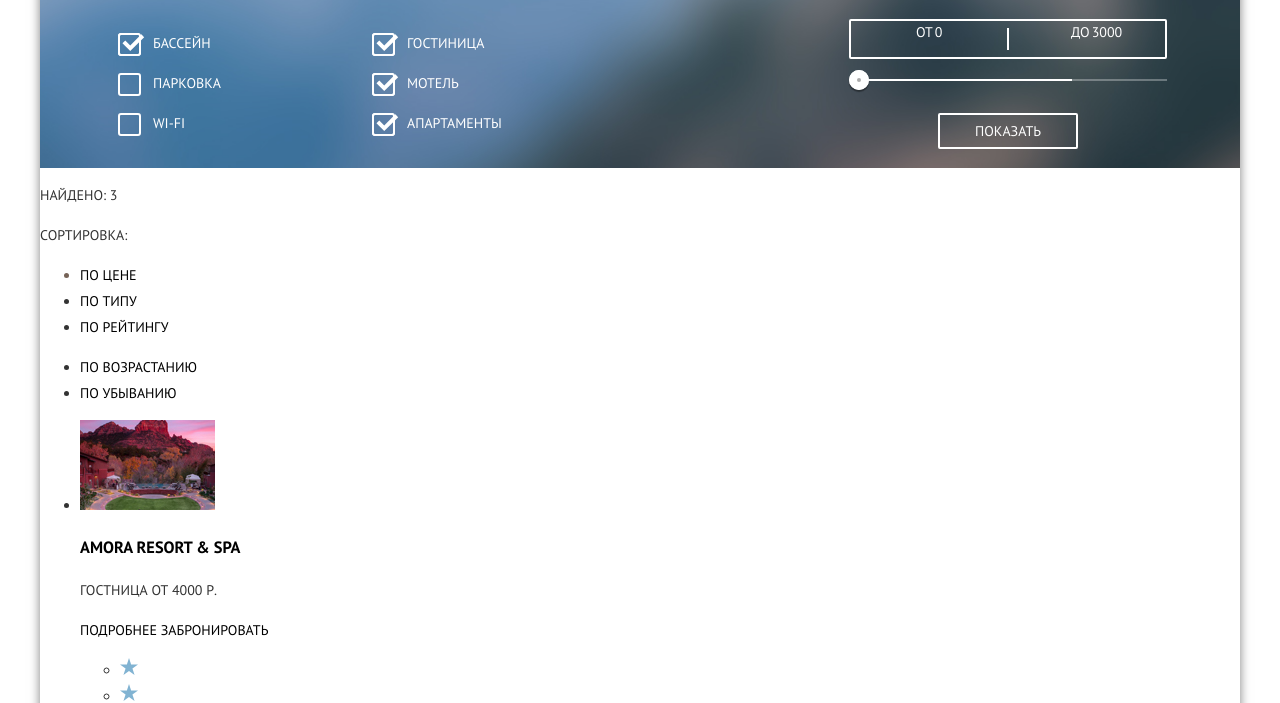
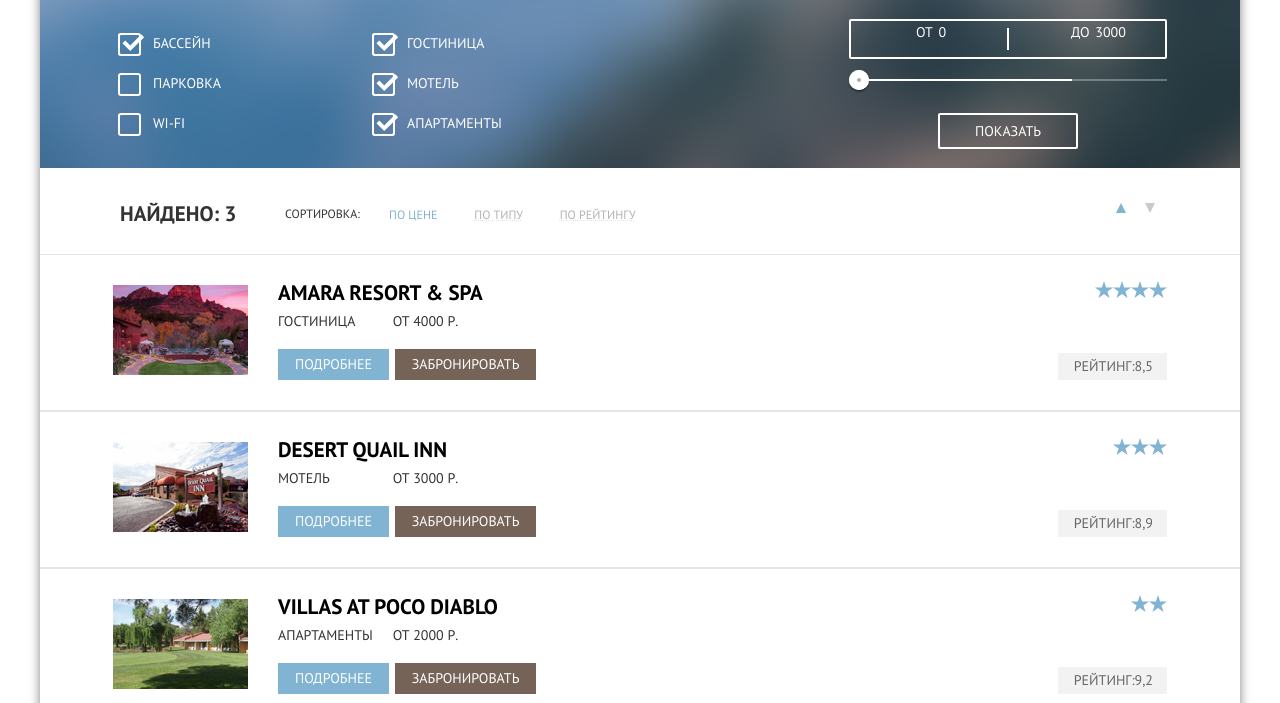
Before and after one commit to andreyMarshin/sedona, a plain HTML site: page hotels.html in a window 1280 px wide. Shown: the part 107-810 px from the top of the page. Drawn offline with Linux system fonts and the light colour scheme.

Commit message:
ending styling, add js/animation

```diff
--- a/css/style.css
+++ b/css/style.css
@@ -12,7 +12,7 @@ body {
   background-color: #ffffff;
 }
 
-.container {
+.wrapper {
   position: relative;
   width: 1200px;
   margin: 0 auto;
@@ -229,6 +229,7 @@ input[type="radio"].visually-hidden {
 
 
 .hotel-search-modal-block {
+  display: none;
   position: absolute;
   z-index: 2;
   width: 458px;
@@ -238,7 +239,30 @@ input[type="radio"].visually-hidden {
   padding-top: 45px;
 }
 
+.modal-show {
+  display: block;
+  animation: bounce;
+  animation-duration: 0.5s;
+}
 
+@keyframes bounce {
+  0% {
+    opacity: 0;
+    transform: translateX(-600px);
+  }
+  40% {
+    opacity: 0.3;
+    transform: translateX(30px);
+  }
+  70% {
+    opacity: 0.7;
+    transform: translateX(-10px);
+  }
+  100% {
+    opacity: 1;
+    transform: translateX(0px);
+  }
+}
 
 .hotel-search-form {
   display: flex;
@@ -265,8 +289,6 @@ input[type="radio"].visually-hidden {
   background-color: #f2f2f2;
   border: none;
 }
-
-
 
 .hotel-search-btn:hover {
   background-color: #604e43;
@@ -399,11 +421,6 @@ input[type="radio"].visually-hidden {
 }
 /* Inner-Page */
 
-
-.inner-page a {
-  text-decoration: none;
-  color: #000000;
-}
 
 .hotels-filters {
   display: block;
@@ -634,46 +651,226 @@ input[type="radio"].visually-hidden {
   border-radius: 2px;
   cursor: pointer;
 }
-/*
 
-.hotels-filters li {
+.sort {
+  display: flex;
+  margin-top: 30px;
+  margin-bottom: 25px;
+  align-items: center;
+}
+
+.result-bold, .result-sort {
+  display: inline-block;
+  width: 165px;
+  margin: 0;
+}
+
+
+.result-bold {
+  font-size: 21px;
+  line-height: 26px;
+  font-weight: 700;
+  margin-left: 80px
+}
+
+.result-sort,
+.sort-param {
+  font-size: 12px;
+  line-height: 18px;
+}
+
+.result-sort {
+  margin-right: -100px;
+}
+
+.sort-list {
+  margin: 0;
+  padding: 0;
+  list-style: none;
+}
+
+.sort-list-item {
+  display: inline-block;
+  margin-right: 33px;
+}
+
+.sort-list-item:first-child {
+  margin-left: 39px;
+}
+
+.sort-param {
+  color: #000000;
+  opacity: 0.3;
+  text-decoration-line: underline;
+  text-decoration-style: dotted;
+  text-decoration-color: #81b3d2;
+}
+
+.sort-param:hover {
+  color: #81b3d2;
+  opacity: 1;
+  text-decoration-line: underline;
+  text-decoration-style: dotted;
+}
+
+.sort-param:active,
+.sort-param-current {
+  color: #81b3d2;
+  opacity: 2;
+  text-decoration: none;
+}
+
+
+.sort-arrows {
+  margin: 0;
+  margin-top: 5px;
+  margin-left: auto;
+  margin-right: 85px;
+  padding: 0;
+  list-style: none;
+  vertical-align: top;
+}
+
+.arrow {
+  display: inline-block;
+}
+
+.arrow-link {
+  display: inline-block;
+  vertical-align: top;
+  margin-left: 15px;
+  font-size: 0;
+  width: 0;
+  height: 0;
+  border-left: 5px solid transparent;
+  border-right: 5px solid transparent;
+}
+
+.arrow-link-down {
+  border-top: 10px solid #cacaca;
+}
+
+.arrow-link-up {
+  border-bottom: 10px solid #cacaca;
+}
+
+.arrow-link:hover {
+  border-bottom-color: #231f20;
+  border-top-color: #231f20;
+}
+
+.arrow-link:active,
+.arrow-link-current {
+  border-bottom-color: #81b3d2;
+  border-top-color: #81b3d2;
+}
+
+
+.catalog-list {
+  list-style: none;
+  margin: 0;
+  padding: 0;
+}
+
+.catalog-item {
+  display: flex;
+  width: auto;
+  border-top: 1px solid #e5e5e5;
+  margin: 0;
+
+  padding-top: 25px;
+  padding-left: 73px;
+  padding-right: 73px;
+}
+
+.catalog-item:last-child {
+  border-bottom: 1px solid #e5e5e5;
+}
+
+.hotel-description {
+  margin-left: 30px;
+  width: 350px;
+}
+
+.hotel-name {
+  display: block;
+  margin-top: 0;
+  margin-bottom: 2px;
+
+  font-size: 21px;
+  line-height: 26px;
+}
+
+.hotel-link {
+  text-decoration: none;
+  color: #000000;
+}
+
+.hotel-photo {
+  margin-top: 5px;
+  float: left;
+}
+
+.hotel-rate {
+  display: flex;
+  flex-direction: column;
+  justify-content: space-between;
+  margin-left: auto;
+
+}
+
+.hotel-stars {
+  display: flex;
+  margin-left: auto;
+  list-style: none;
+}
+
+.rate {
+  display: flex;
+  margin-left: auto;
+  margin-bottom: 30px;
+  padding-left: 16px;
+  padding-right: 14px;
+  background-color: #f2f2f2;
+  color: #666666;
+  line-height: 27px;
+}
+
+.type {
+  display: inline-block;
+  width: 111px;
+}
+
+.price {
+  display: inline-block;
+}
+
+.booking {
+  color: #ffffff;
+  margin-top: 15px;
+  margin-bottom: 30px;
+}
+
+
+.btn {
+  display: inline-block;
   font-size: 14px;
-  list-style: none;
+  line-height: 21px;
+  text-decoration: none;
+  border: none;
+  padding-right: 17px;
+  padding-left: 17px;
+  padding-top: 5px;
+  padding-bottom: 5px;
+  margin-right: 2px;
   color: #ffffff;
 }
 
-.filter-range {
-  font: inherit;
-  color: #ffffff;
-}
-
-.result-bold,
-.result-search h3 {
-  font-size: 21px;
-  line-height: 26px;
-  font-weight: 700;
-  color: #000000;
-}
-
-.sort,
-.sort li {
-  font-size: 12px;
-  line-height: 18px;
-  list-style: none;
-}
-
-.sort-param {
-  text-decoration: underline;
-}
-
 .detal-btn {
-  color: #ffffff;
   background-color: #81b3d2;
 }
 
 .booking-btn {
+  background-color: #766357;
   color: #ffffff;
-  background-color: #766357;
 }
-
-/* net */
--- a/hotels.html
+++ b/hotels.html
@@ -8,7 +8,7 @@
     <link href="css/style.css" rel="stylesheet">
   </head>
   <body class="inner-page">
-    <div class="container">
+    <div class="wrapper">
       <header class="main-header">
         <nav class="main-navigation">
           <a class="main-header-logo" href="index.html">
@@ -67,10 +67,10 @@
               <legend class="filter-range-title">Стоимость в сутки (р):</legend>
                 <div class="price-controls">
                   <label class="min-price-from" for="min-price">
-                    от<input class="min-price" type="number" id="min-price" name="min-price" value="0" min="0" max="5000">
+                    от <input class="min-price" type="number" id="min-price" name="min-price" value="0" min="0" max="5000">
                   </label>
                   <label class="max-price-to" for="max-price">
-                    до<input class="max-price" type="number" id="max-price" name="max-price" value="3000" min="0" max="5000">
+                    до <input class="max-price" type="number" id="max-price" name="max-price" value="3000" min="0" max="5000">
                   </label>
                 </div>
                 <div class="range-controls">
@@ -86,19 +86,19 @@
         </section>
 
         <section class="sort">
-          <p class="result-bold">Найдено: 3</p>
-          <span>Сортировка:</span>
-          <ul class="sort-list">
-            <li class="sort-list-item site-navigation-current"><a class="sort-param-current" href="#">По цене</a></li>
-            <li class="sort-list-item"><a class="sort-param" href="#">По типу</a></li>
-            <li class="sort-list-item"><a class="sort-param" href="#">По рейтингу</a></li>
-          </ul>
+            <p class="result-bold">Найдено: 3</p>
+            <span class="result-sort">Сортировка:</span>
+            <ul class="sort-list">
+              <li class="sort-list-item"><a class="sort-param sort-param-current" href="#">По цене</a></li>
+              <li class="sort-list-item"><a class="sort-param" href="#">По типу</a></li>
+              <li class="sort-list-item"><a class="sort-param" href="#">По рейтингу</a></li>
+            </ul>
           <ul class="sort-arrows">
-            <li class="arrow-current">
-              <a class="arrow-up" href="#">По возрастанию</a>
+            <li class="arrow arrow-current">
+              <a class="arrow-link arrow-link-up arrow-link-current" href="#">По возрастанию</a>
             </li>
             <li class="arrow">
-              <a class="arrow-down" href="#">По убыванию</a>
+              <a class="arrow-link arrow-link-down" href="#">По убыванию</a>
             </li>
           </ul>
         </section>
@@ -109,12 +109,12 @@
             <li class="catalog-item">
               <img class="hotel-photo" src="img/hotel1.jpg" width="135" height="90" alt="photo-Amora Resort & Spa">
               <div class="hotel-description">
-                <h3><a href="#">Amora Resort & Spa</a></h3>
-                <span class="type">Гостница</span>
+                <h3 class="hotel-name"><a class="hotel-link" href="#">Amara Resort & Spa</a></h3>
+                <span class="type">Гостиница</span>
                 <span class="price">от 4000 Р.</span>
                 <p class="booking">
-                  <a class="detal-btn" href="#">Подробнее</a>
-                  <a class="booking-btn" href="#">Забронировать</a>
+                    <a class="btn blue-btn detal-btn" href="#">Подробнее</a>
+                    <a class="btn booking-btn" href="#">Забронировать</a>
                 </p>
               </div>
               <div class="hotel-rate">
@@ -132,12 +132,12 @@
             <li class="catalog-item">
               <img class="hotel-photo" src="img/hotel2.jpg" width="135" height="90" alt="photo-Desert Quail Inn">
               <div class="hotel-description">
-                <h3><a href="#">Desert Quail Inn</a></h3>
+                <h3 class="hotel-name"><a class="hotel-link" href="#">Desert Quail Inn</a></h3>
                 <span class="type">Мотель</span>
                 <span class="price">от 3000 Р.</span>
                 <p class="booking">
-                  <a class="detal-btn" href="#">Подробнее</a>
-                  <a class="booking-btn" href="#">Забронировать</a>
+                    <a class="btn blue-btn detal-btn" href="#">Подробнее</a>
+                    <a class="btn booking-btn" href="#">Забронировать</a>
                 </p>
               </div>
               <div class="hotel-rate">
@@ -154,12 +154,12 @@
             <li class="catalog-item">
               <img class="hotel-photo" src="img/hotel3.jpg" width="135" height="90" alt="photo-Villas At Poco Diablo">
               <div class="hotel-description">
-                <h3><a href="#">Villas At Poco Diablo</a></h3>
+                <h3 class="hotel-name"><a class="hotel-link" href="#">Villas At Poco Diablo</a></h3>
                 <span class="type">Апартаменты</span>
                 <span class="price">от 2000 Р.</span>
                 <p class="booking">
-                  <a class="detal-btn" href="#">Подробнее</a>
-                  <a class="booking-btn" href="#">Забронировать</a>
+                  <a class="btn blue-btn detal-btn" href="#">Подробнее</a>
+                  <a class="btn booking-btn" href="#">Забронировать</a>
                 </p>
               </div>
               <div class="hotel-rate">
```
Also changed, not shown: index.html (+6 -5 lines), js/script.js (added, +31 -0 lines).
